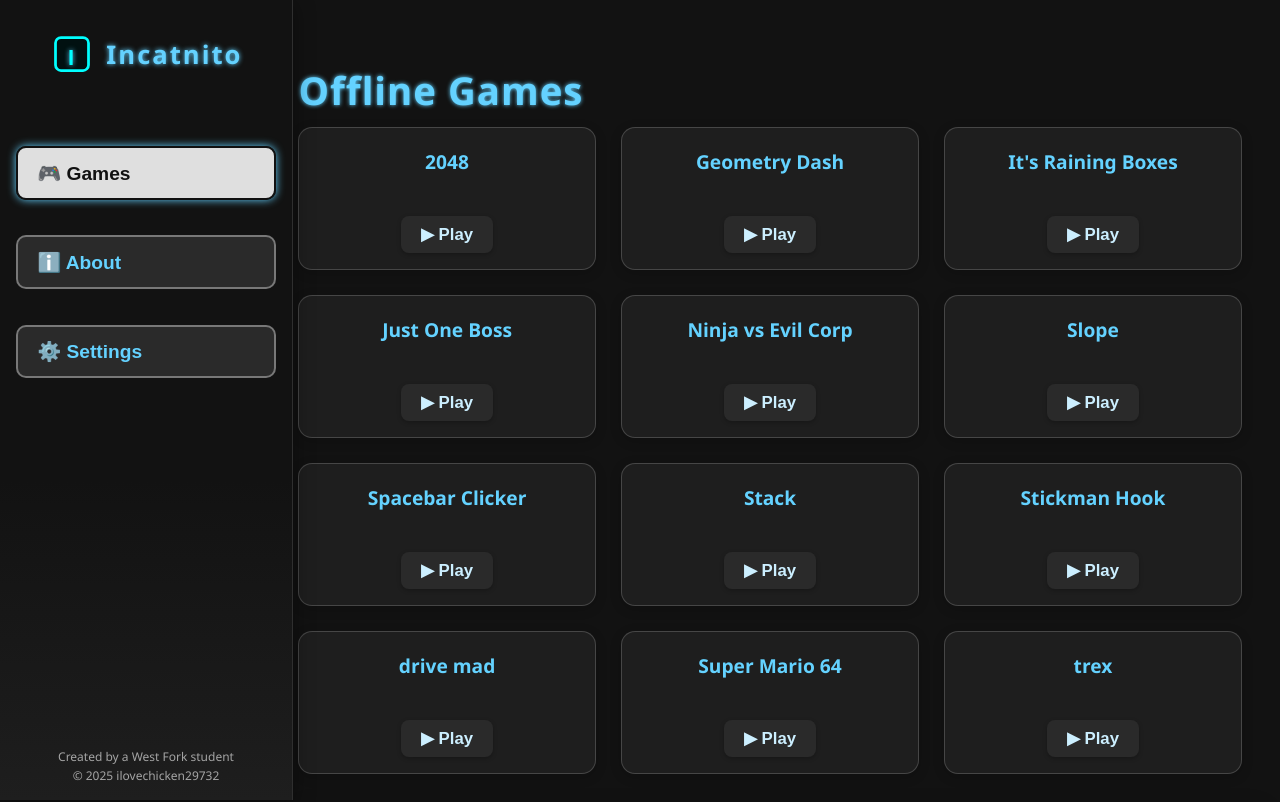
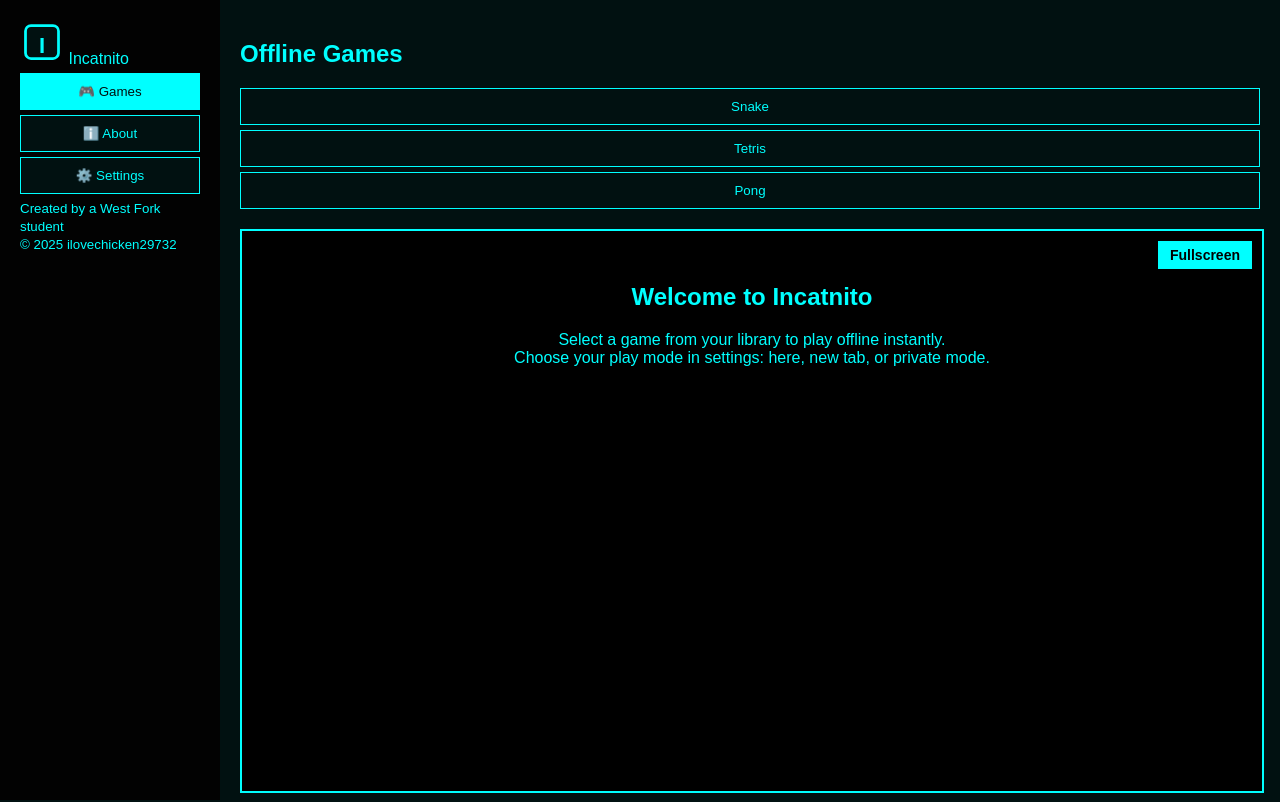
Before and after one commit to ilovechicken29732/Underdogs, a plain HTML site: page index.html in a window 1280 px wide. Shown: the top 802 px of the page. Drawn offline with Linux system fonts and the light colour scheme.

Commit message:
Update index.html

```diff
--- a/index.html
+++ b/index.html
@@ -4,75 +4,194 @@
     <meta charset="UTF-8" />
     <title>Incatnito</title>
     <meta name="viewport" content="width=device-width, initial-scale=1" />
-    <link rel="stylesheet" href="style.css" />
-    <link rel="icon" href="image/svg+xml,%3Csvg xmlns='http://www.w3.org/2000/svg' viewBox='0 0 48 48'%3E%3Crect x='6' y='6' width='36' height='36' fill='%23011111' stroke='%2300ffff' stroke-width='3' rx='6' ry='6'/%3E%3Ctext x='50%25' y='54%25' fill='%2300ffff' font-family='Arial, monospace' font-weight='bold' font-size='24' text-anchor='middle' dominant-baseline='middle'%3EI%3C/text%3E%3C/svg%3E" />
+    <style>
+        body {
+          margin: 0;
+          font-family: Arial, sans-serif;
+          background: #011111;
+          color: #00ffff;
+          display: flex;
+        }
+        aside {
+          width: 220px;
+          background: #020202;
+          padding: 20px;
+          box-sizing: border-box;
+          height: 100vh;
+          transition: all 0.3s ease;
+        }
+        aside.hidden { display: none; }
+
+        main {
+          flex-grow: 1;
+          padding: 20px;
+          overflow-y: auto;
+        }
+        .nav-btn {
+          display: block;
+          width: 100%;
+          margin: 5px 0;
+          padding: 10px;
+          background: #011111;
+          color: #00ffff;
+          border: 1px solid #00ffff;
+          cursor: pointer;
+        }
+        .nav-btn.active { background: #00ffff; color: #011111; }
+        .tab { display: none; }
+        .tab.active { display: block; }
+
+        #game-area {
+          position: relative;
+          width: 100%;
+          height: 70vh;
+          background: #000;
+          margin-top: 20px;
+          border: 2px solid #00ffff;
+        }
+        #game-frame {
+          width: 100%;
+          height: 100%;
+          border: none;
+          display: none;
+        }
+        #fullscreen-btn {
+          position: absolute;
+          top: 10px;
+          right: 10px;
+          z-index: 10;
+          padding: 6px 12px;
+          font-size: 14px;
+          cursor: pointer;
+          background: #00ffff;
+          border: none;
+          color: #000;
+          font-weight: bold;
+        }
+        #game-area.fullscreen {
+          position: fixed;
+          top: 0;
+          left: 0;
+          width: 100vw;
+          height: 100vh;
+          z-index: 9999;
+        }
+        #game-area.fullscreen #game-frame {
+          display: block;
+          width: 100%;
+          height: 100%;
+        }
+        #game-placeholder { text-align: center; padding: 2em; }
+    </style>
 </head>
 <body>
-    <aside id="sidebar" role="complementary" aria-label="Main Sidebar">
-        <div id="site-logo" aria-label="Incatnito logo" role="img" tabindex="0">
+    <aside id="sidebar">
+        <div id="site-logo">
             <svg width="44" height="44" viewBox="0 0 48 48" xmlns="http://www.w3.org/2000/svg" >
                 <rect x="6" y="6" width="36" height="36" fill="#011111" stroke="#00ffff" stroke-width="3" rx="6" ry="6"/>
                 <text x="50%" y="62%" fill="#00ffff" font-family="Arial, monospace" font-weight="bold" font-size="24" text-anchor="middle" dominant-baseline="middle">I</text>
             </svg>
             <span>Incatnito</span>
         </div>
-        <nav id="main-nav" role="navigation" aria-label="Primary Navigation">
-            <button class="nav-btn active" data-tab="games" role="tab" aria-selected="true" aria-controls="games-tab">🎮 Games</button>
-            <button class="nav-btn" data-tab="about" role="tab" aria-selected="false" aria-controls="about-tab">ℹ️ About</button>
-            <button class="nav-btn" data-tab="settings" role="tab" aria-selected="false" aria-controls="settings-tab">⚙️ Settings</button>
+        <nav id="main-nav">
+            <button class="nav-btn active" data-tab="games">🎮 Games</button>
+            <button class="nav-btn" data-tab="about">ℹ️ About</button>
+            <button class="nav-btn" data-tab="settings">⚙️ Settings</button>
         </nav>
         <footer>
             <small>Created by a West Fork student<br>&copy; 2025 ilovechicken29732</small>
         </footer>
     </aside>
     <main id="main-content">
-        <section id="games-tab" class="tab active" role="tabpanel" aria-labelledby="games" tabindex="0">
-            <h1>Offline Games</h1>
-            <div id="games-list" aria-live="polite" aria-label="Game library"></div>
-            <div id="game-area" class="card" aria-label="Game player" style="position: relative;">
-                <iframe id="game-frame" src="" frameborder="0" allowfullscreen title="Game frame"></iframe>
-                <button id="fullscreen-btn" aria-label="Toggle fullscreen for game" style="position: absolute; top: 10px; right: 10px; z-index: 10; padding: 6px 12px; font-size: 14px; cursor: pointer;">Fullscreen</button>
-                <div id="game-placeholder" class="card-content">
+        <section id="games-tab" class="tab active">
+            <h1 id="game-header">Offline Games</h1>
+            <div id="games-list"></div>
+            <div id="game-area">
+                <iframe id="game-frame" src="" frameborder="0" allowfullscreen></iframe>
+                <button id="fullscreen-btn">Fullscreen</button>
+                <div id="game-placeholder">
                     <h2>Welcome to Incatnito</h2>
                     <p>Select a game from your library to play offline instantly.<br />
                     Choose your play mode in settings: here, new tab, or private mode.</p>
                 </div>
             </div>
         </section>
-        <section id="about-tab" class="tab" role="tabpanel" aria-labelledby="about" tabindex="0">
+        <section id="about-tab" class="tab">
             <h1>About Incatnito</h1>
-            <div class="card">
-                <div class="card-content">
-                    <p><strong>Incatnito</strong> is your private offline game launcher. Built by a West Fork student, it ensures your games are local, secure, and accessible without internet.</p>
-                    <ul>
-                        <li>Sleek dark theme with vibrant tech accent</li>
-                        <li>Flexible play modes for convenience and privacy</li>
-                        <li>Designed with simplicity, privacy, and speed in mind</li>
-                        <li>Open source and community-friendly</li>
-                    </ul>
-                    <p>Created by <a href="https://github.com/ilovechicken29732" target="_blank" rel="noopener">ilovechicken29732</a></p>
-                </div>
+            <div>
+                <p><strong>Incatnito</strong> is your private offline game launcher. Built by a West Fork student.</p>
+                <p>Created by <a href="https://github.com/ilovechicken29732" target="_blank">ilovechicken29732</a></p>
             </div>
         </section>
-        <section id="settings-tab" class="tab" role="tabpanel" aria-labelledby="settings" tabindex="0">
+        <section id="settings-tab" class="tab">
             <h1>Settings</h1>
-            <div class="card">
-                <div class="card-content">
+            <div>
                 <label for="play-mode">Game Play Mode:</label>
-                    <select id="play-mode" aria-describedby="play-mode-desc">
+                <select id="play-mode">
                     <option value="here">Play in this tab</option>
                     <option value="newtab">Open in new tab</option>
                     <option value="blank">Open in private mode (about:blank)</option>
                 </select>
-                    <div id="play-mode-desc" class="sr-only">
-                        Choose how games launch when selected: in current tab, a new tab, or a private tab for privacy.
-                    </div>
-                    <hr />
                 <p><strong>Theme:</strong> Dark & Tech Blue (always on)</p>
-                </div>
             </div>
         </section>
     </main>
-    <script src="main.js"></script>
+    <script>
+        // Tab switching
+        const navButtons = document.querySelectorAll(".nav-btn");
+        const tabs = document.querySelectorAll(".tab");
+        navButtons.forEach(btn => {
+          btn.addEventListener("click", () => {
+            navButtons.forEach(b => b.classList.remove("active"));
+            btn.classList.add("active");
+            tabs.forEach(tab => tab.classList.remove("active"));
+            document.getElementById(btn.dataset.tab + "-tab").classList.add("active");
+          });
+        });
+
+        const gamesList = document.getElementById("games-list");
+        const gameFrame = document.getElementById("game-frame");
+        const gameArea = document.getElementById("game-area");
+        const gamePlaceholder = document.getElementById("game-placeholder");
+        const fullscreenBtn = document.getElementById("fullscreen-btn");
+        const gameHeader = document.getElementById("game-header");
+        const sidebar = document.getElementById("sidebar");
+
+        // Example game list
+        const games = [
+          { name: "Snake", src: "games/snake.html" },
+          { name: "Tetris", src: "games/tetris.html" },
+          { name: "Pong", src: "games/pong.html" }
+        ];
+
+        // Populate game list
+        games.forEach(game => {
+          const btn = document.createElement("button");
+          btn.textContent = game.name;
+          btn.className = "nav-btn";
+          btn.onclick = () => {
+            gameFrame.src = game.src;
+            gameFrame.style.display = "block";
+            gamePlaceholder.style.display = "none";
+            gameArea.classList.add("fullscreen");
+            gameHeader.style.display = "none"; // hide header
+            sidebar.classList.add("hidden");   // hide sidebar
+          };
+          gamesList.appendChild(btn);
+        });
+
+        // Toggle fullscreen
+        fullscreenBtn.onclick = () => {
+          if (gameArea.classList.contains("fullscreen")) {
+            gameArea.classList.remove("fullscreen");
+            gameHeader.style.display = "block";
+            sidebar.classList.remove("hidden");
+          } else {
+            gameArea.classList.add("fullscreen");
+            gameHeader.style.display = "none";
+            sidebar.classList.add("hidden");
+          }
+        };
+    </script>
 </body>
 </html>
```
Lines whose indentation alone changed are shown as unchanged.
